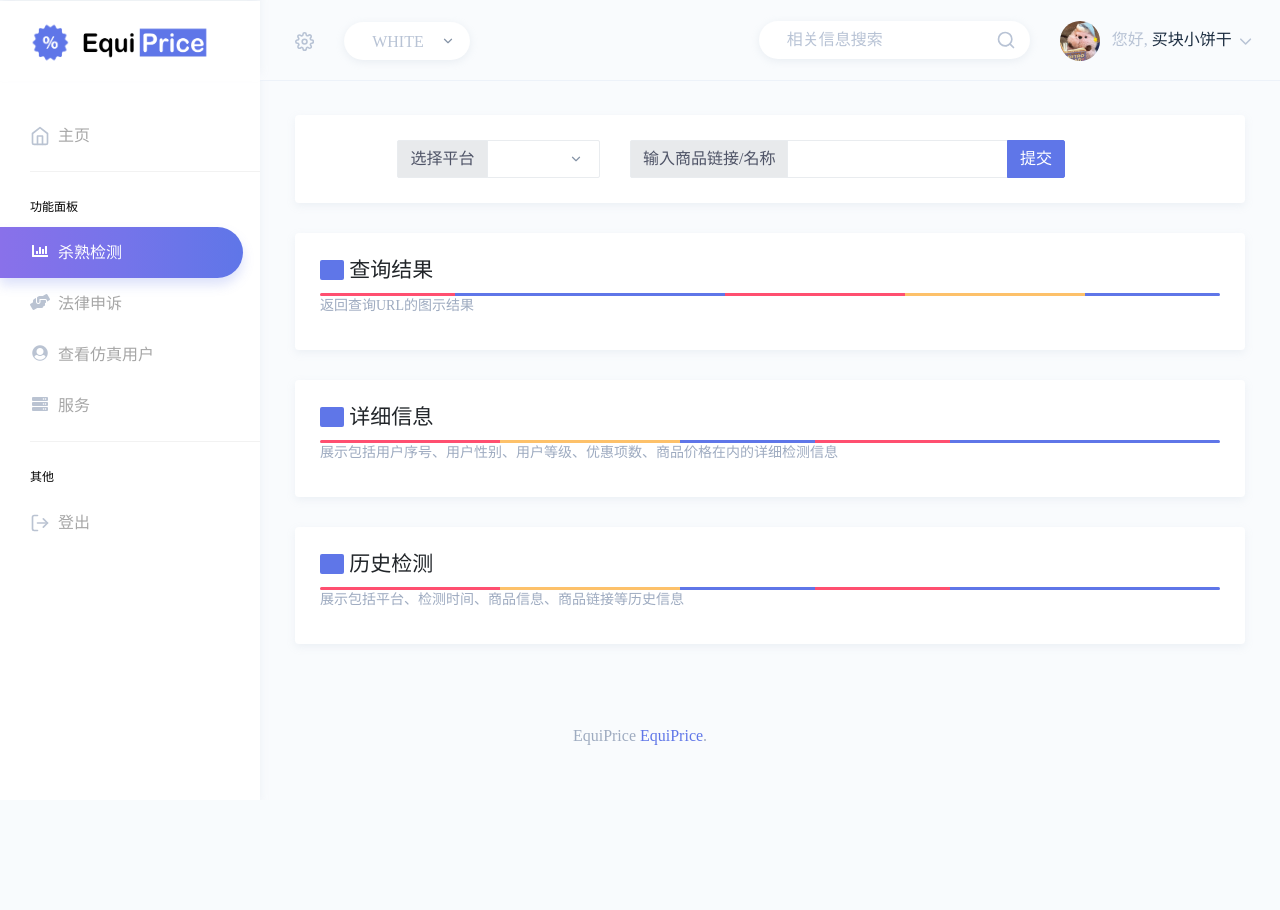
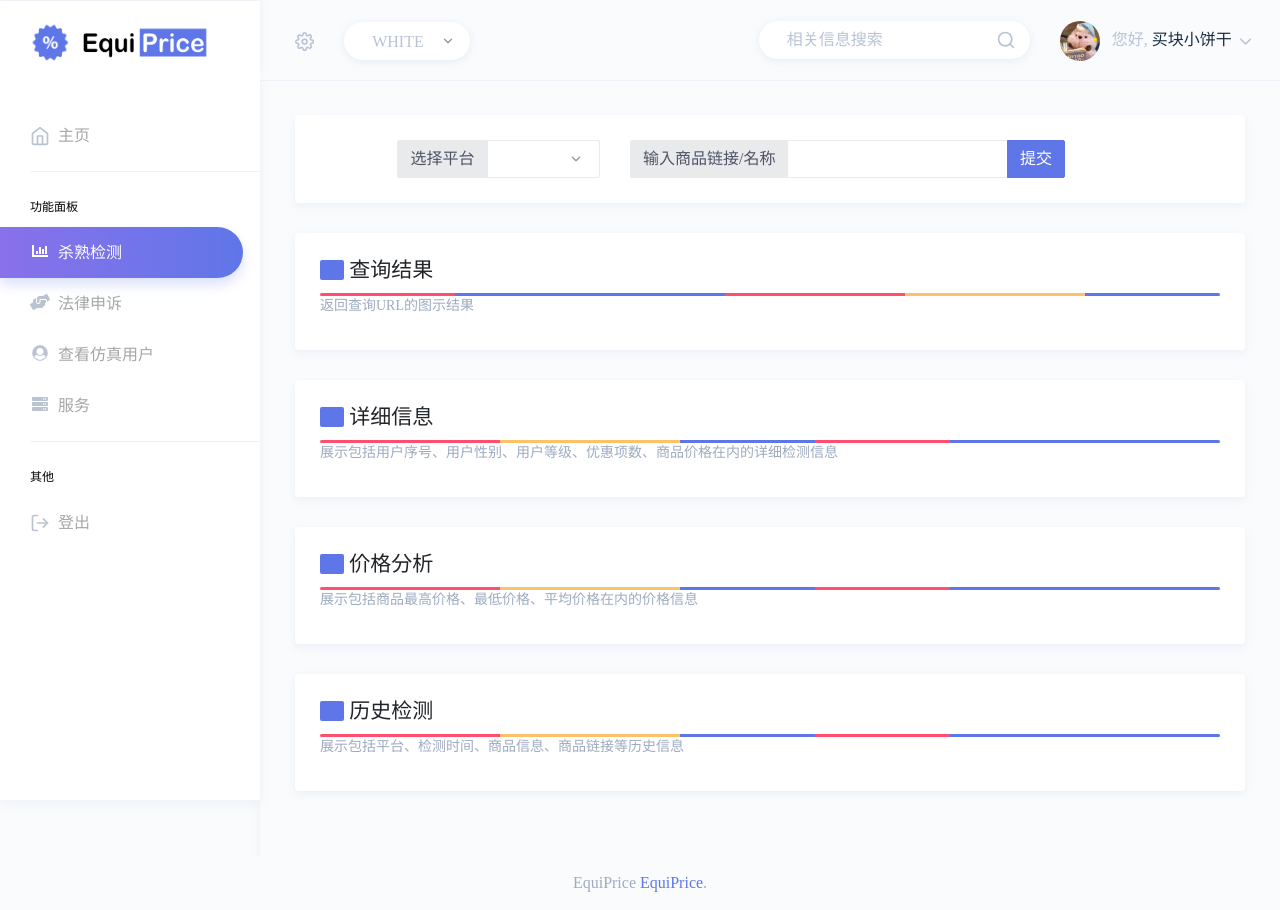
Before and after one commit to Camellia379/Throttling, a Flask app: page /page_detect in a window 1280 px wide. Before the commit the page ends 745 px from the top, so only its background shows below. Run offline with Flask 3, Linux system fonts and the light colour scheme; data that the repository does not hold is empty; some libraries are stand-ins or nearby versions; some web fonts are replaced.

Commit message:
feat: update

```diff
--- a/static/script/url.js
+++ b/static/script/url.js
@@ -82,6 +82,15 @@ function urlSubmit() {
                                 </thead> <tbody>
                                 ` + euser_info + `</tbody>    </table>`;
 
+            // 价格分析
+            let pricectr = document.getElementById('ctr-price');
+            let euser_price = '';
+            pricectr.innerHTML = `
+            <div>
+                <p>最高价格: ${data.max_price}元</p>
+                <p>最低价格: ${data.min_price}元</p>
+                <p>平均价格: ${data.avg_price}元</p>
+            </div>`;
 
             // 发送请求到第二个服务器，获取历史信息
             fetch('http://127.0.0.1:5000/url_receive', {
--- a/templates/EquiPrice/detect.html
+++ b/templates/EquiPrice/detect.html
@@ -292,6 +292,31 @@
                 <div class="card">
                     <div class="card-body">
                         <h3 class="card-title"><span class="badge badge-info"
+                                style="height: 20px;">&nbsp</span>&nbsp价格分析</span>
+                        </h3>
+                        <div class="progress mb-2" style="height: 3px;">
+                            <div class="progress-bar bg-danger" role="progressbar" style="width: 20%" aria-valuenow="20"
+                                aria-valuemin="0" aria-valuemax="100"></div>
+                            <div class="progress-bar bg-warning" role="progressbar" style="width: 20%"
+                                aria-valuenow="20" aria-valuemin="0" aria-valuemax="100"></div>
+                            <div class="progress-bar bg-info" role="progressbar" style="width: 15%" aria-valuenow="15"
+                                aria-valuemin="0" aria-valuemax="100"></div>
+                            <div class="progress-bar bg-danger" role="progressbar" style="width: 15%" aria-valuenow="15"
+                                aria-valuemin="0" aria-valuemax="100"></div>
+                            <div class="progress-bar bg-info" role="progressbar" style="width: 30%" aria-valuenow="30"
+                                aria-valuemin="0" aria-valuemax="100"></div>
+                        </div>
+                        <h6 class="card-subtitle">展示包括商品最高价格、最低价格、平均价格在内的价格信息</h6>
+
+                        <div id="ctr-price">
+
+                        </div>
+                    </div>
+                </div>
+
+                <div class="card">
+                    <div class="card-body">
+                        <h3 class="card-title"><span class="badge badge-info"
                                 style="height: 20px;">&nbsp</span>&nbsp历史检测</span>
                         </h3>
                         <div class="progress mb-2" style="height: 3px;">
```
